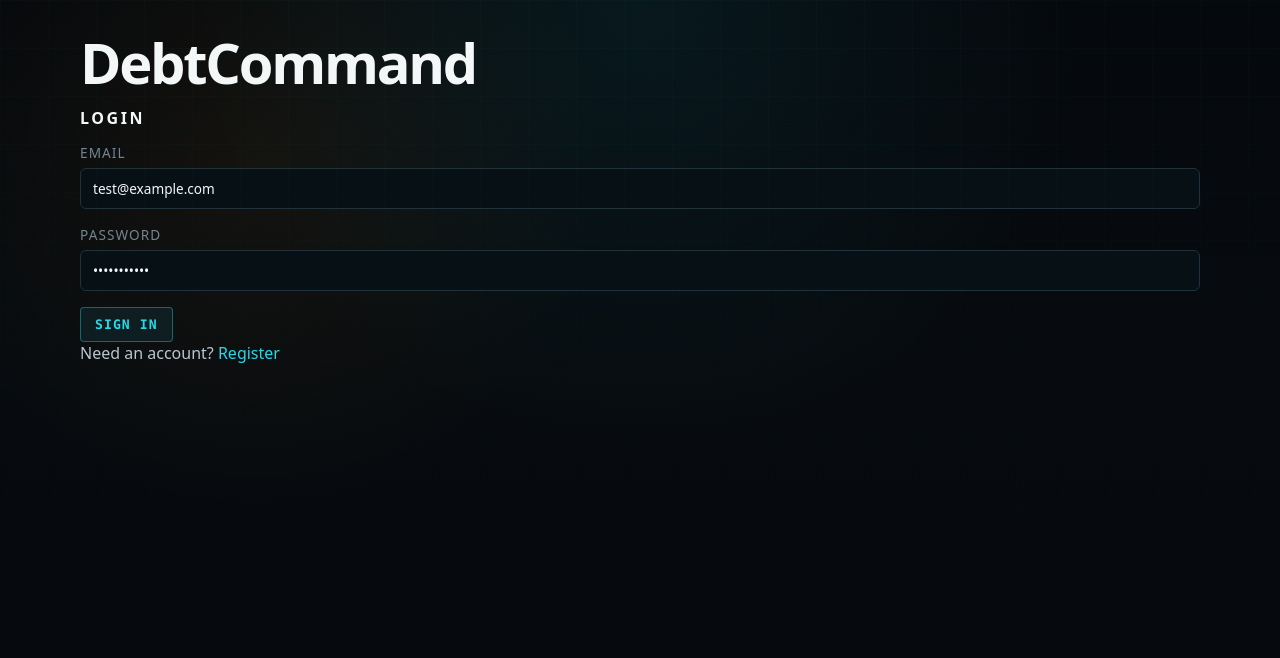
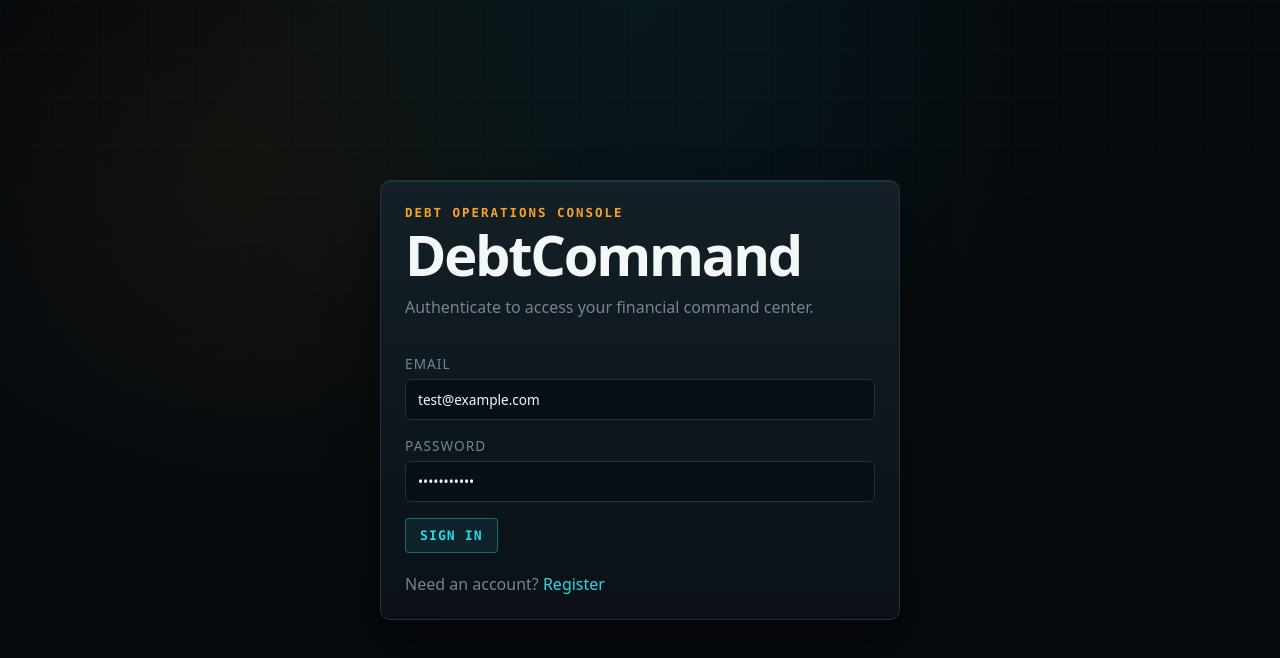
Before and after one commit to acurunner79/debt-command-fullstack, a React (Vite) app in the folder frontend/: page /login in a window 1280 px wide. Shown: the top 658 px of the page. Built offline with nearby package versions, Linux system fonts and the light colour scheme; no server answers.

Commit message:
Auth UI polish completed

```diff
--- a/frontend/src/index.css
+++ b/frontend/src/index.css
@@ -459,6 +459,36 @@ header h1 {
   font-size: 1.05rem;
 }
 
+.auth-page {
+  display: grid;
+  place-items: center;
+  min-height: 100vh;
+  width: min(100% - 32px, 520px);
+  padding: 32px 0;
+}
+
+.auth-card {
+  width: 100%;
+  margin: 0;
+}
+
+.auth-card h1 {
+  margin-bottom: 6px;
+}
+
+.auth-card .section-heading > p:not(.eyebrow) {
+  color: var(--text-muted);
+}
+
+.auth-form {
+  margin-top: 24px;
+}
+
+.auth-switch {
+  margin: 20px 0 0;
+  color: var(--text-muted);
+}
+
 @media (max-width: 720px) {
   main,
   header {
--- a/frontend/src/pages/LoginPage.tsx
+++ b/frontend/src/pages/LoginPage.tsx
@@ -29,11 +29,15 @@ export function LoginPage() {
   };
 
   return (
-    <main>
+    <main className="auth-page">
+      <section className="auth-card">
+        <div className="section-heading">
+          <p className="eyebrow">Debt Operations Console</p>
           <h1>DebtCommand</h1>
-        <h2>Login</h2>
+          <p>Authenticate to access your financial command center.</p>
+        </div>
 
-        <form onSubmit={handleSubmit}>
+        <form className="command-form auth-form" onSubmit={handleSubmit}>
           <label>
             Email
             <input
@@ -54,16 +58,19 @@ export function LoginPage() {
             />
           </label>
 
-        {error && <p>{error}</p>}
+          {error && (
+            <p className="status-message status-message--error">{error}</p>
+          )}
 
           <button type="submit" disabled={submitting}>
             {submitting ? "Signing in..." : "Sign in"}
           </button>
         </form>
 
-        <p>
+        <p className="auth-switch">
           Need an account? <Link to="/register">Register</Link>
         </p>
+      </section>
     </main>
   );
 }
--- a/frontend/src/pages/RegisterPage.tsx
+++ b/frontend/src/pages/RegisterPage.tsx
@@ -30,11 +30,15 @@ export function RegisterPage() {
   };
 
   return (
-    <main>
+    <main className="auth-page">
+      <section className="auth-card">
+        <div className="section-heading">
+          <p className="eyebrow">New Operator Access</p>
           <h1>DebtCommand</h1>
-      <h2>Register</h2>
+          <p>Create an account to initialize your financial command center.</p>
+        </div>
 
-      <form onSubmit={handleSubmit}>
+        <form className="command-form auth-form" onSubmit={handleSubmit}>
           <label>
             Name
             <input
@@ -64,16 +68,19 @@ export function RegisterPage() {
             />
           </label>
 
-        {error && <p>{error}</p>}
+          {error && (
+            <p className="status-message status-message--error">{error}</p>
+          )}
 
           <button type="submit" disabled={submitting}>
             {submitting ? "Creating account..." : "Create account"}
           </button>
         </form>
 
-      <p>
+        <p className="auth-switch">
           Already have an account? <Link to="/login">Login</Link>
         </p>
+      </section>
     </main>
   );
 }
```
Lines whose indentation alone changed are shown as unchanged.
